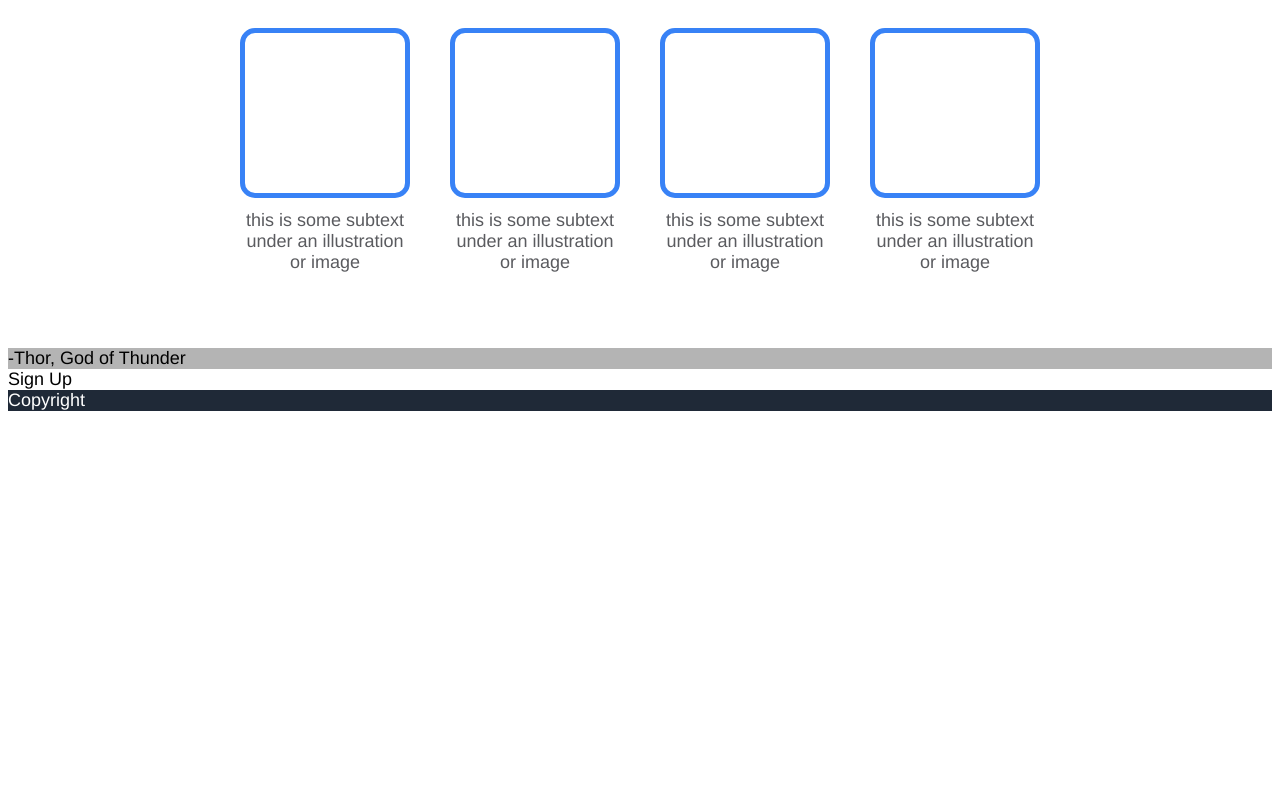
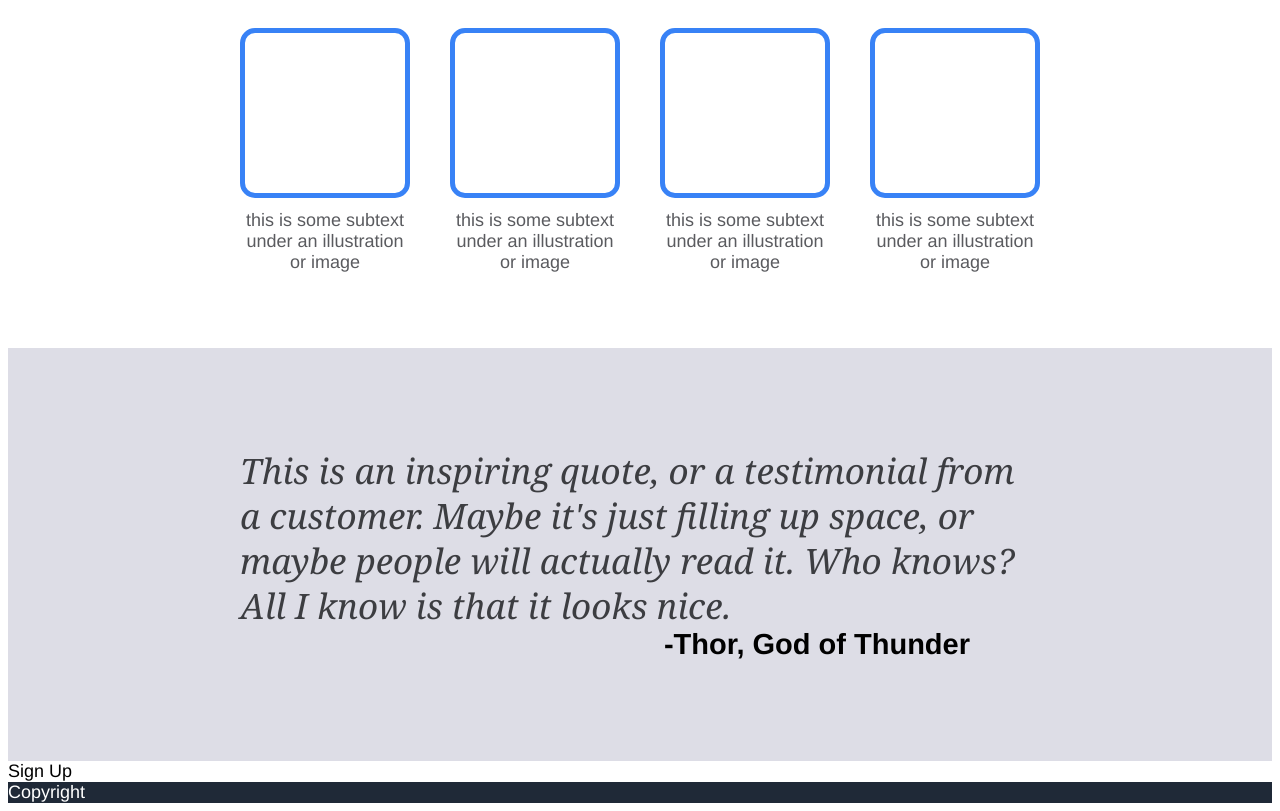
Before and after one commit to Enntek/landing_page, a plain HTML site: page index.html in a window 1280 px wide. Shown: the part 557-1368 px from the top of the page. Before the commit the page ends 976 px from the top, so only its background shows below. Drawn offline with Linux system fonts and the light colour scheme.

Commit message:
Finish body2 css (quote)

```diff
--- a/index.html
+++ b/index.html
@@ -54,7 +54,12 @@
         </div>
       </div>
 
-      <div class="quote">-Thor, God of Thunder</div>
+      <div class="body2">
+        <div class="quote-box">
+          <div class="quote-text">This is an inspiring quote, or a testimonial from a customer. Maybe it's just filling up space, or maybe people will actually read it. Who knows? All I know is that it looks nice.</div>
+          <div class="quote-end">-Thor, God of Thunder</div>
+        </div>
+      </div>
 
       <div class="bottom">Sign Up</div>
 
--- a/style.css
+++ b/style.css
@@ -137,9 +137,31 @@ body{
 
 }
 
-.quote{
-    background-color: rgb(180, 180, 180);
+.body2{
+    background-color: rgb(221, 221, 230);
     display:flex;
+    justify-content: center;
+    padding:100px 32px;
+}
+
+.body2 .quote-box{
+    width: 800px;
+    /* border: 1px solid black; */
+
+}
+
+.body2 .quote-text{
+    /* font-size:34px; */
+    font: italic 35px/45px Georgia;
+    color:#3c3d41;
+
+}
+
+.body2 .quote-end{
+    font-size: 29px;
+    font-weight: 900;
+    padding-right:70px;
+    text-align: right;
 }
 
 .bottom{
```
